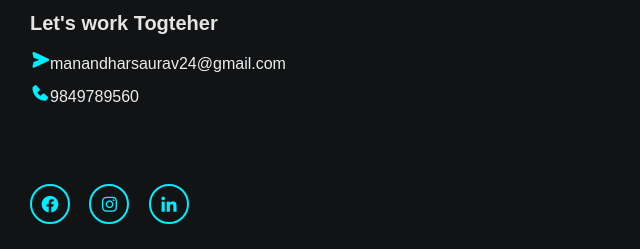
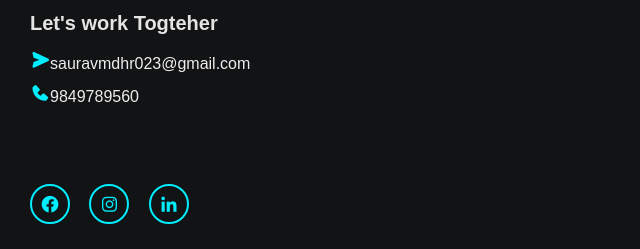
Before and after one commit to SauravManandhar023/Portfolio, a plain HTML site: page index.html in a window 1280 px wide. Shown: the part 4508-4757 px from the top of the page, 0-640 px from the left. Drawn offline with nearby package versions, Linux system fonts and the light colour scheme; some packages are replaced by stand-ins of ours; a script that the page names is missing; a web font is replaced by a local one.

Commit message:
Update index.html

```diff
--- a/index.html
+++ b/index.html
@@ -294,7 +294,7 @@
 
 
         <div class="contact-list">
-            <li><i class="bx bxs-send"></i>manandharsaurav24@gmail.com</li>
+            <li><i class="bx bxs-send"></i>sauravmdhr023@gmail.com</li>
             <li><i class="bx bxs-phone"></i>9849789560</li>
         </div>
 
```
